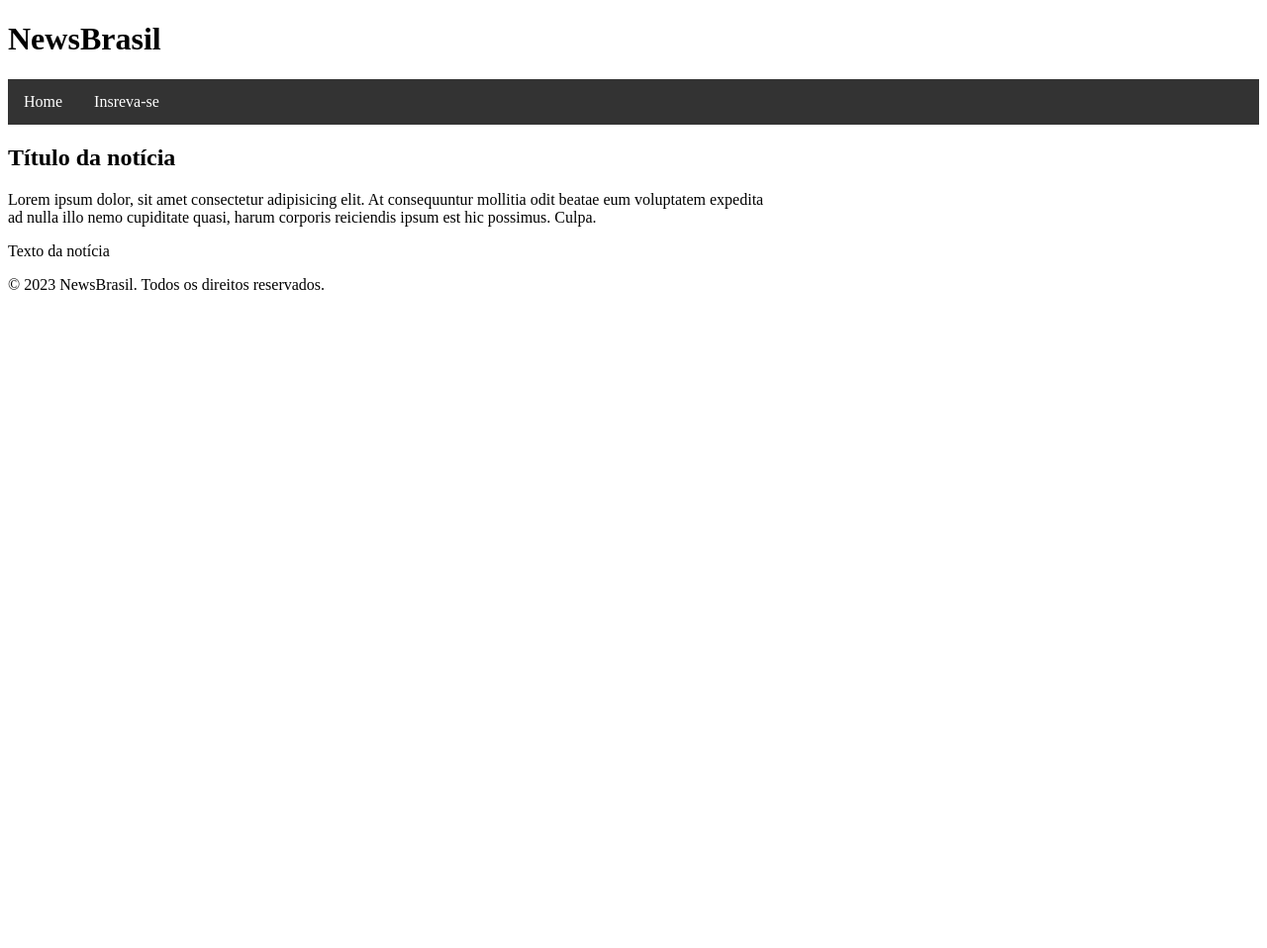
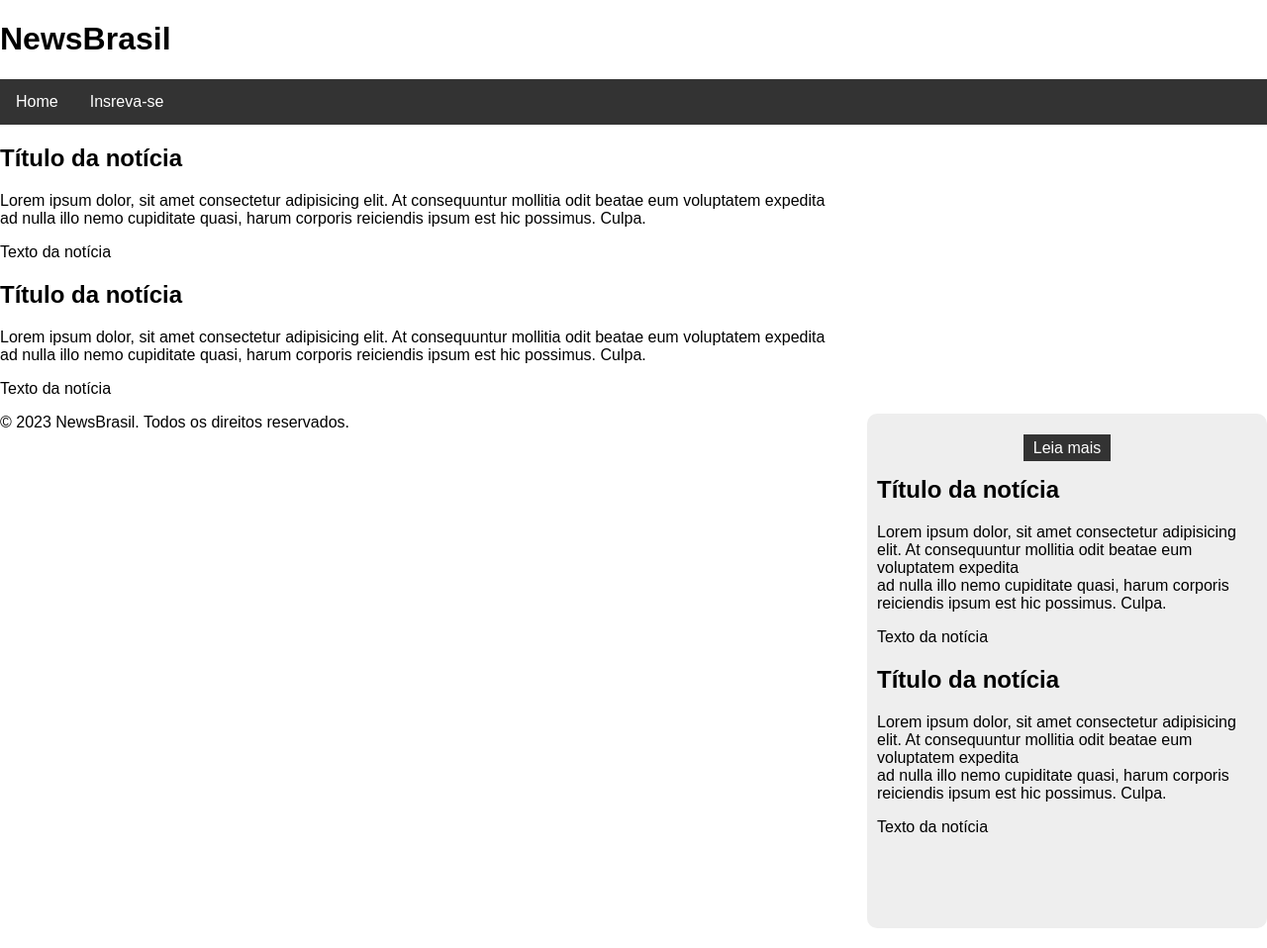
Before and after one commit to Atarian-ByVoid/Metric-NewsBrasil, a PHP site: page /home.html in a window 1280 px wide. Shown: the whole page at 99% size. Before the commit the page ends 293 px from the top, so only its background shows below. Run offline with PHP 8.4, Linux system fonts and the light colour scheme.

Commit message:
Implmentação de mocks de noticias

```diff
--- a/CSS/home.css
+++ b/CSS/home.css
@@ -27,8 +27,45 @@ text-align: left;
 
 }
 
-#noticia_1{
+#minha-caixa {
+  width: 200px;
+  height: 200px;
+  background-color: blue;
+  position: absolute;
+  left: 500px;
+  top: 0;
+}
 
 
+body {
+  margin: 0;
+  padding: 0;
+  font-family: Arial, sans-serif;
+}
+
+
+.leia{
+  background-color: #333;
+  color: #fff;
+  padding: 5px 10px;
+  text-decoration: solid;
+  align-items: center;
+}
+
+#paragrafo-leia{
+  text-align: center;
 
 }
+
+.postagem {
+  width: 30%;
+  height: 500px;
+  background-color: #eee;
+  padding: 10px;
+  margin-bottom: 20px;
+  border-radius: 10px;
+  flex-wrap: wrap;
+  justify-content: space-between;
+  float: right;
+
+}
--- a/home.html
+++ b/home.html
@@ -17,26 +17,65 @@
         </ul>
       </nav>
     </header>
+
     <main>
       <article>
         <h2>Título da notícia</h2>
-
         <p id="lorem">Lorem ipsum dolor, sit amet consectetur adipisicing elit. At consequuntur
           mollitia odit beatae eum voluptatem expedita <br>ad nulla illo nemo cupiditate quasi,
           harum corporis reiciendis ipsum est hic possimus. Culpa.</p>
-        <p>Texto da notícia
+        <p>Texto da notícia</p>
+      </article>
 
-          </p>
-
-
+      <main>
+      <article>
+        <h2>Título da notícia</h2>
+        <p id="lorem">Lorem ipsum dolor, sit amet consectetur adipisicing elit. At consequuntur
+          mollitia odit beatae eum voluptatem expedita <br>ad nulla illo nemo cupiditate quasi,
+          harum corporis reiciendis ipsum est hic possimus. Culpa.</p>
+        <p>Texto da notícia</p>
       </article>
     </main>
 
 
 
 
+
+     <div class="postagem"><p id="paragrafo-leia"> <a class="leia">Leia mais </a> </p>
+
+      <main>
+      <article>
+        <h2>Título da notícia</h2>
+        <p id="lorem">Lorem ipsum dolor, sit amet consectetur adipisicing elit. At consequuntur
+          mollitia odit beatae eum voluptatem expedita <br>ad nulla illo nemo cupiditate quasi,
+          harum corporis reiciendis ipsum est hic possimus. Culpa.</p>
+        <p>Texto da notícia</p>
+      </article>
+    </main>
+
+
+    <main>
+      <article>
+        <h2>Título da notícia</h2>
+        <p id="lorem">Lorem ipsum dolor, sit amet consectetur adipisicing elit. At consequuntur
+          mollitia odit beatae eum voluptatem expedita <br>ad nulla illo nemo cupiditate quasi,
+          harum corporis reiciendis ipsum est hic possimus. Culpa.</p>
+        <p>Texto da notícia</p>
+      </article>
+    </main>
+
+
+    </div>
+
+
+
+
+
+
+
+
     <footer>
-      <p>© 2023 NewsBrasil. Todos os direitos reservados.</p>
+      <p id="todos-os-direitos">© 2023 NewsBrasil. Todos os direitos reservados.</p>
     </footer>
 </body>
 </html>
```
